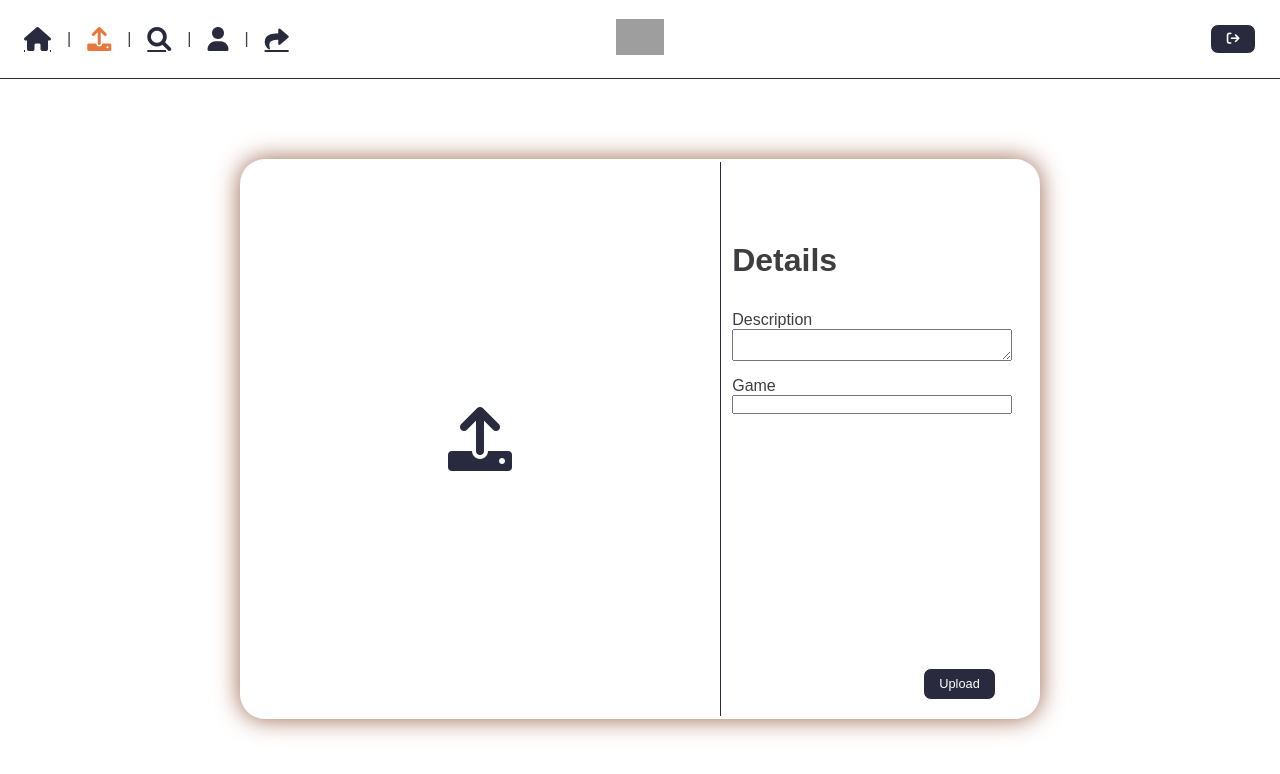
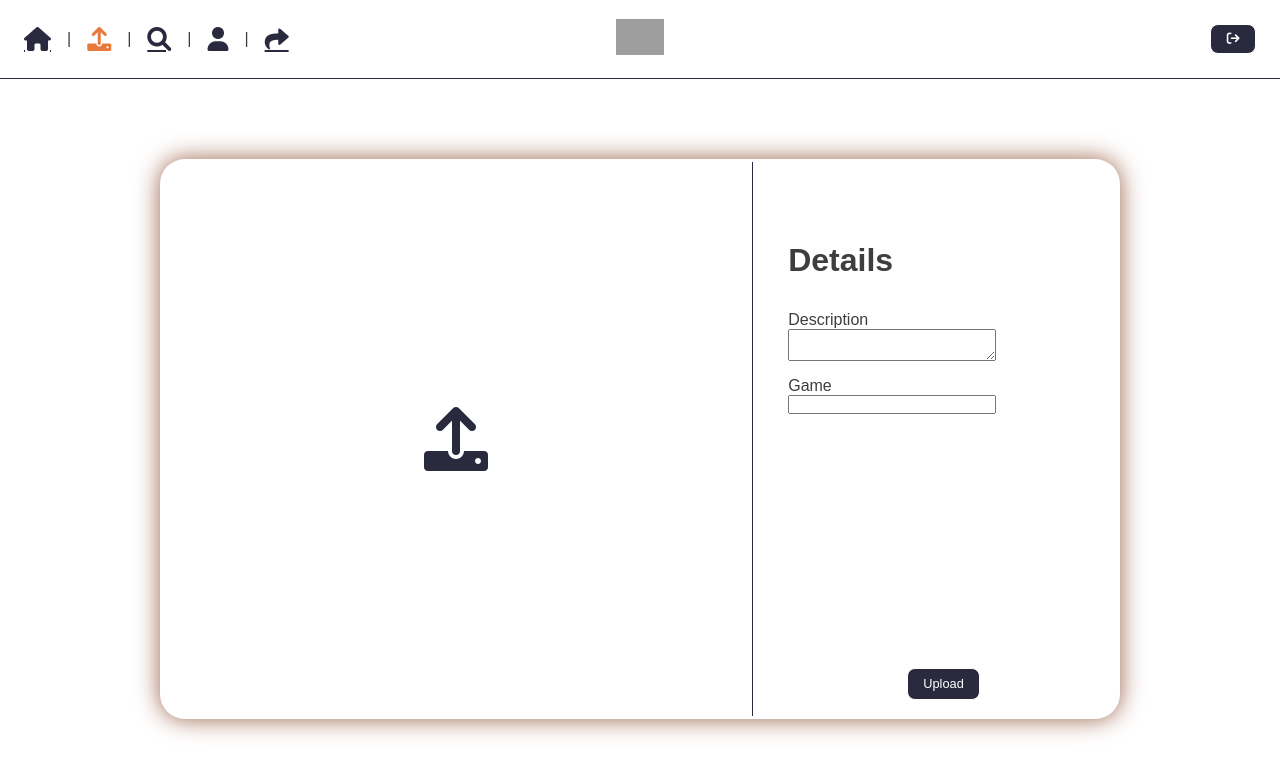
Before and after one commit to andreaDiClaudio/Virtual_Escape, a Svelte app in the folder client/Virtual-Escape/: page /upload in a window 1280 px wide. Shown: the top 774 px of the page. Built offline with nearby package versions, Linux system fonts and the light colour scheme; sample sign-in values are in the browser's storage.

Commit message:
fixed styling

```diff
--- a/client/Virtual-Escape/src/assets/css/upload/upload.css
+++ b/client/Virtual-Escape/src/assets/css/upload/upload.css
@@ -12,7 +12,7 @@
   display: flex;
   background: white;
 	height: 35rem;
-	width: 50rem;
+	width: 60rem;
 	box-shadow: 0px 0px 24px #9b644b;
 }
 
@@ -41,7 +41,7 @@
   display: flex;
   justify-content: center;
   align-items: center;
-  width: 30rem;
+  min-width: 37rem;
   height: 34.6rem;
   border-right: solid 1px #2a2a3f;
   border-top-left-radius: 25px;
@@ -49,7 +49,7 @@
 }
 
 #image-preview-wrapper {
-  width: 37rem;
+  width: 40rem;
   height: 35rem;
   display: flex;
   align-items: center;
@@ -60,7 +60,7 @@
 }
 
 #image-preview {
-  max-width: 30.5rem;
+  max-width: 37rem;
   max-height: 35rem;
 }
 
@@ -68,9 +68,9 @@
     display: flex;
     flex-direction: column;
     justify-content: space-between;
-    padding-left: 0.5rem;
+    padding-left: 2rem;
     gap: 1rem;
-    width: 17.5rem;
+    min-width: 13rem;
     height: 34.6rem;
   }
 
```
